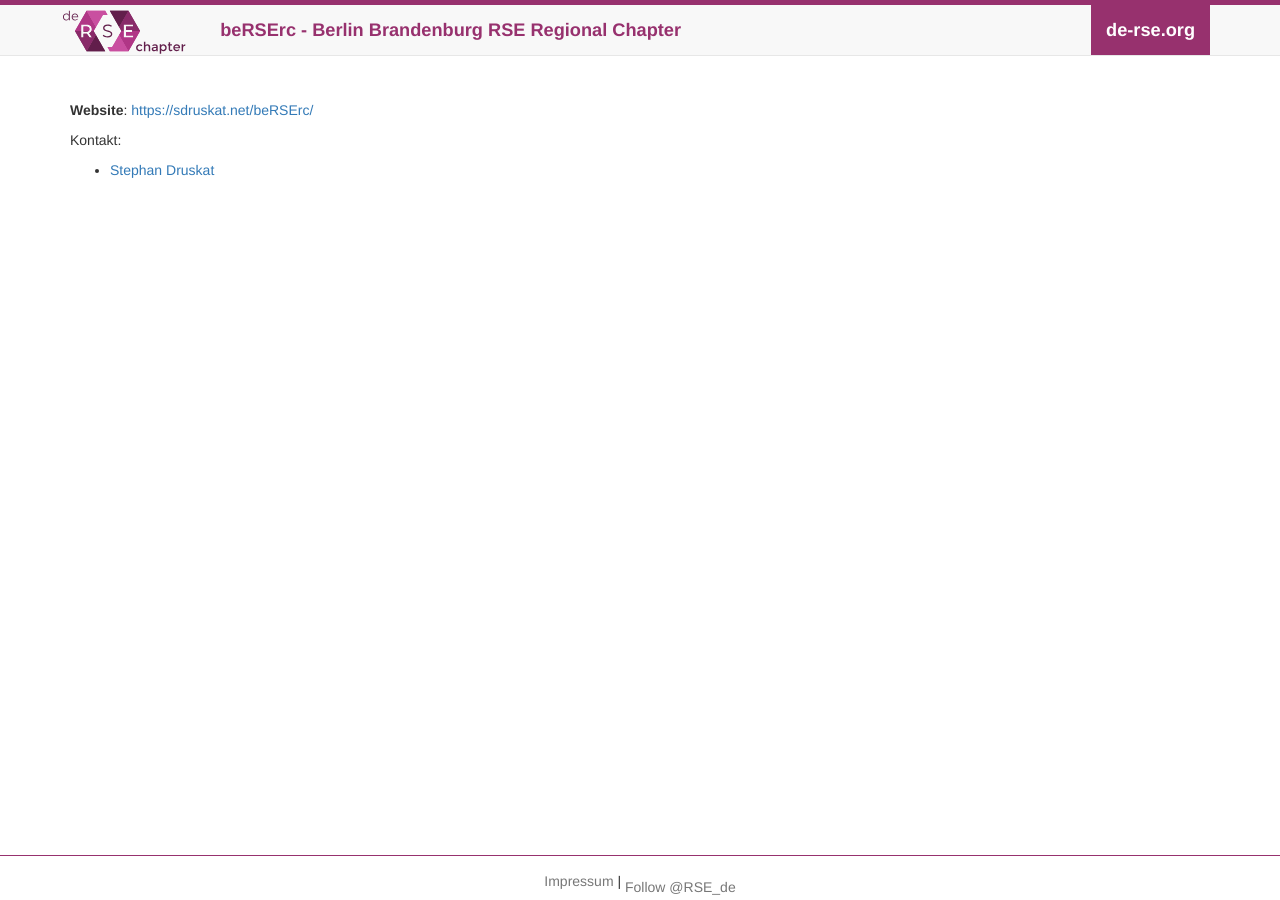
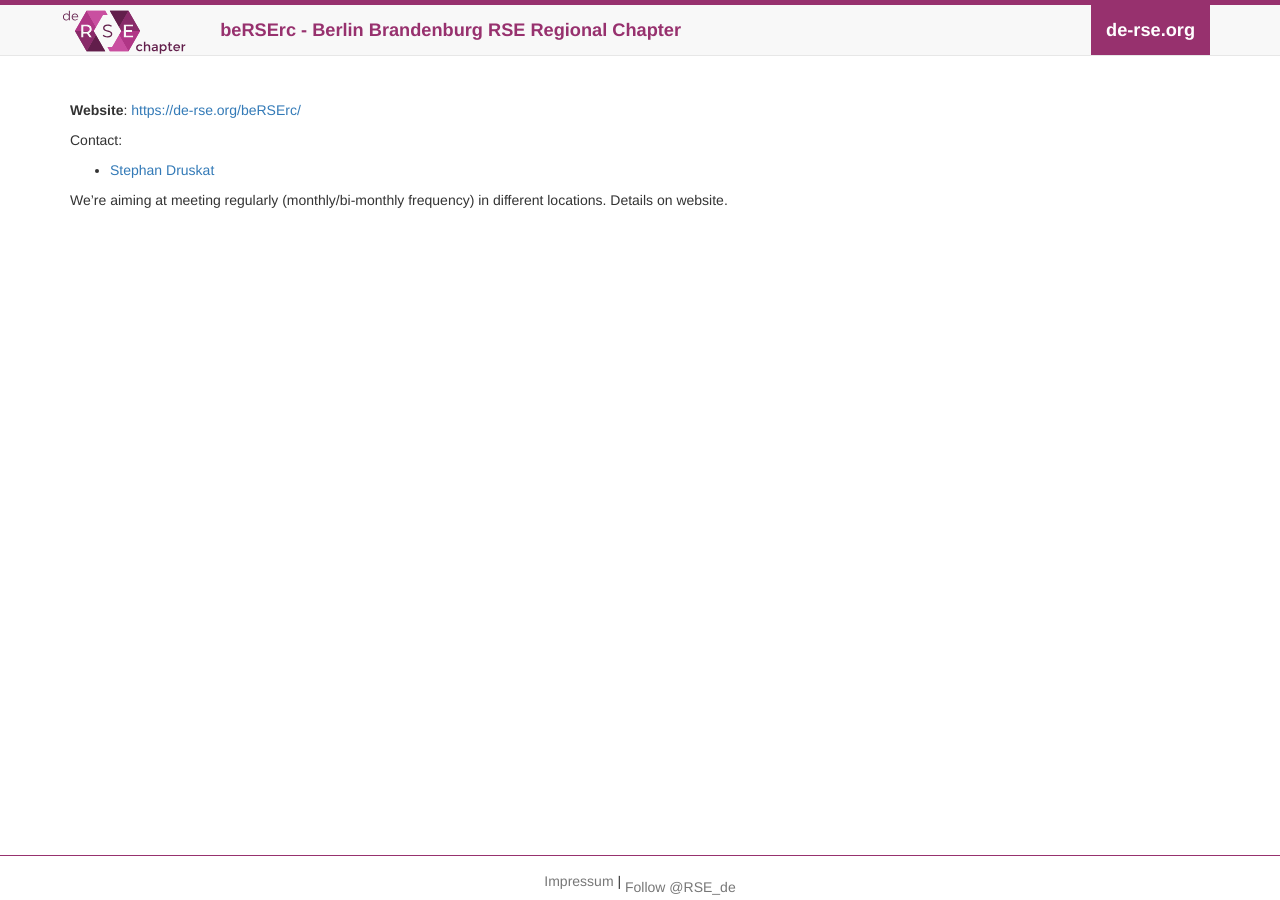
Before and after one commit to DE-RSE/chapter, a Jekyll site: the page built from berserc/index.md, in a window 1280 px wide. Built offline with Jekyll 4.4.1, drawn with Linux system fonts in a browser that asks for light colours; comment, search, counter and statistics services are not loaded.

Commit message:
Update website link

```diff
--- a/berserc/index.md
+++ b/berserc/index.md
@@ -3,7 +3,10 @@
 title: beRSErc - Berlin Brandenburg RSE Regional Chapter
 ---
 
-**Website**: [https://sdruskat.net/beRSErc/](https://sdruskat.net/beRSErc/)
+**Website**: [https://de-rse.org/beRSErc/](https://de-rse.org.net/beRSErc/)
 
-Kontakt:
+Contact:
   - [Stephan Druskat](https://sdruskat.net/)
+
+We're aiming at meeting regularly (monthly/bi-monthly frequency) in different locations.
+Details on website.
```
